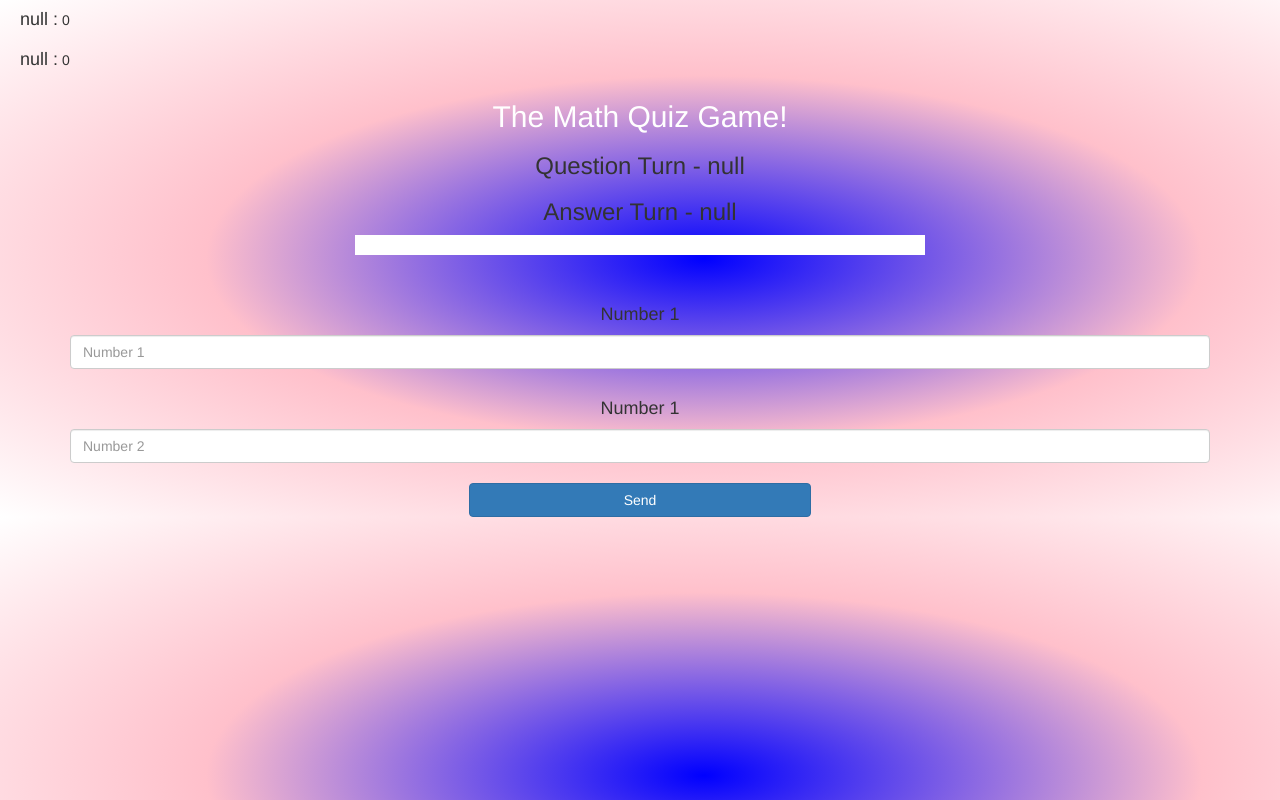
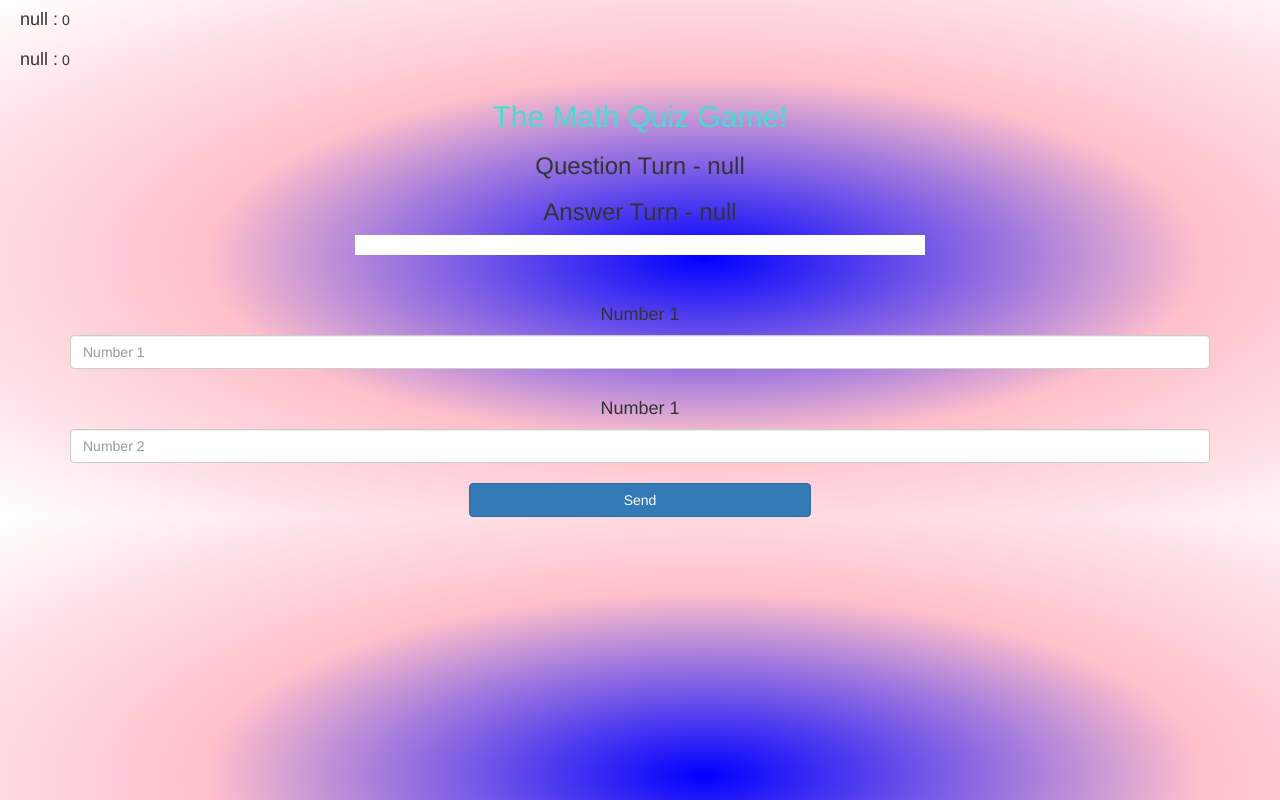
Before and after one commit to Aanya3528/Project-90, a plain HTML site: page index2.html in a window 1280 px wide. Drawn offline with nearby package versions, Linux system fonts and the light colour scheme.

Commit message:
Update index2.html

```diff
--- a/index2.html
+++ b/index2.html
@@ -17,7 +17,7 @@
 
 <div style="height: 100%;" class="container">
 	<center>
-		<h2 style="color: white;">The Math Quiz Game!</h2>
+		<h2 style="color: turquoise;">The Math Quiz Game!</h2>
 		<h3 id="player_question"></h3>
 		<h3 id="player_answer"></h3>
 		<div id="output" class="col-lg-6"> </div>
```
